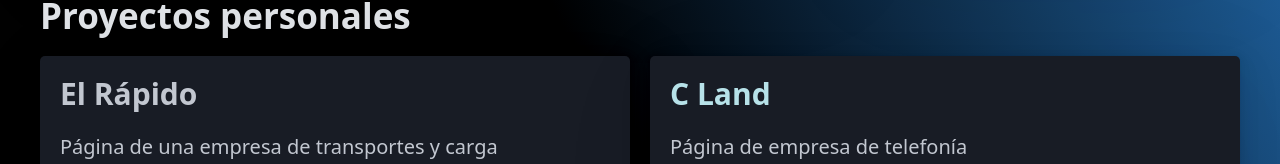
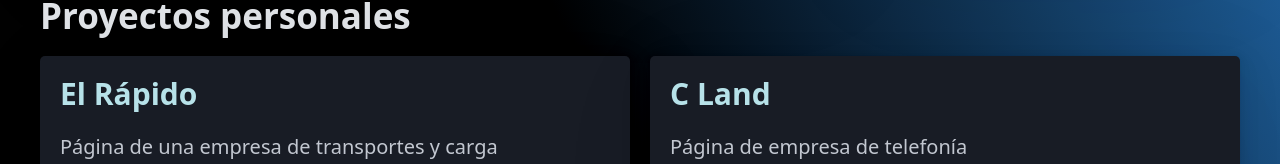
Before and after one commit to BrianPW94/Pagina-web, a plain HTML site: page index.html in a window 1280 px wide. Shown: the part 1158-1322 px from the top of the page. Drawn offline with nearby package versions, Linux system fonts and the light colour scheme.

Commit message:
Update index.html

```diff
--- a/index.html
+++ b/index.html
@@ -60,7 +60,7 @@
             <h2>Proyectos personales</h2>
             <div class="grid">
                 <article class="proyecto">
-                    <h3> El Rápido</h3>
+                      <h3><a href="https://brianpw94.github.io/El-rapido/" target="_blank" style="text-decoration: none; color: rgb(183, 226, 233)";> El Rápido</a></h3>
                     <p> Página de una empresa de transportes y carga</p>
                     <ul>
                         <li>HTML</li>
```
